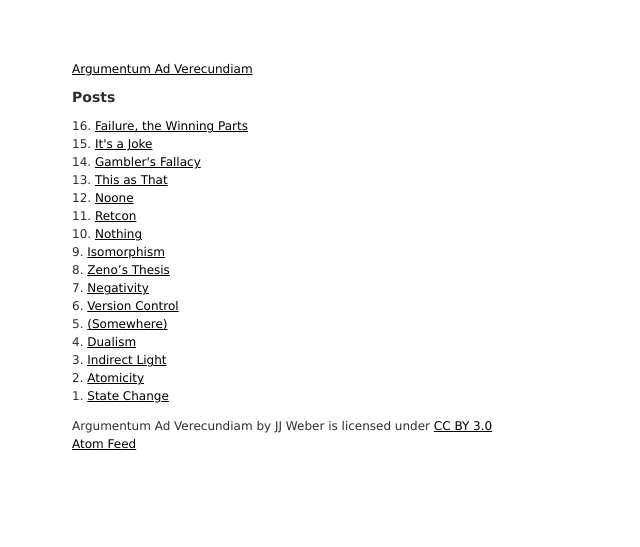
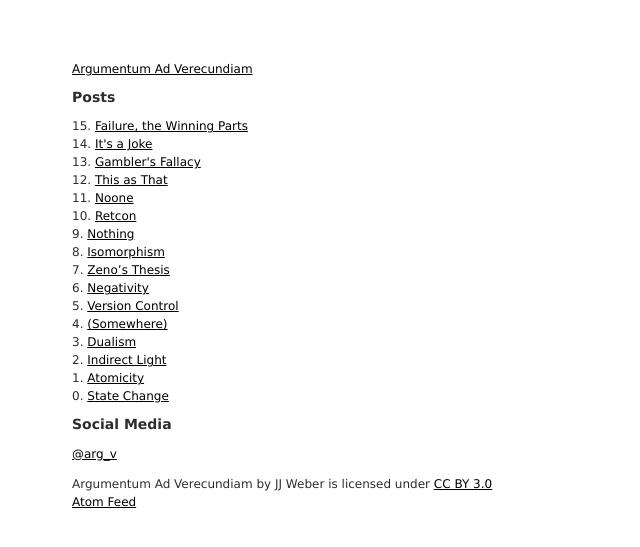
Before and after one commit to jjjjw/argumentum-v, a Jekyll site: the page built from index.html, in a window 1280 px wide. Shown: the top 547 px of the page, without its empty margins (0-640 px from the left). Built offline with Jekyll 4.4.1, drawn with Linux system fonts in a browser that asks for light colours.

Commit message:
Add social media links & use 0 based index

```diff
--- a/index.html
+++ b/index.html
@@ -8,7 +8,11 @@ title: Argumentum Ad Verecundiam
   <ul class="posts">
     <!-- The loop needs to list indexes in reverse order as that is the uploaded order. -->
     {% for post in site.posts %}
-      <li><span>{{forloop.rindex}}. <a href="{{ post.url }}">{{post.title}}</a></li>
+      <li><span>{{forloop.rindex0}}. <a href="{{ post.url }}">{{post.title}}</a></li>
     {% endfor %}
   </ul>
+  <h1>Social Media</h1>
+  <ul>
+      <li><a href="http://twitter.com/arg_v">@arg_v</a></li>
+  </ul>
 </div>
```
